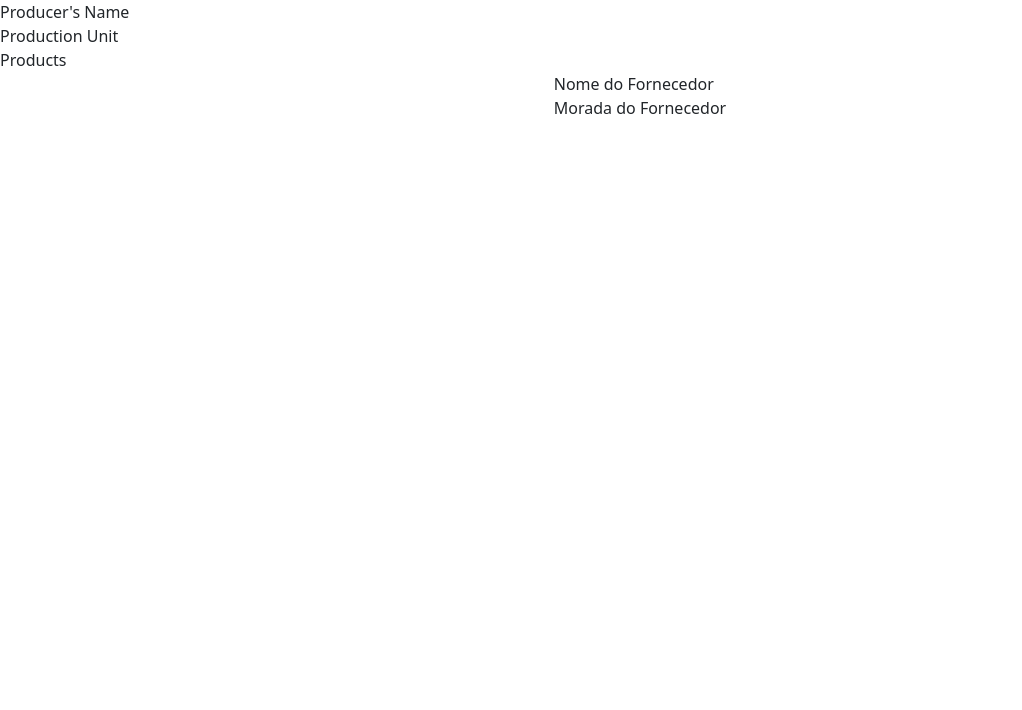
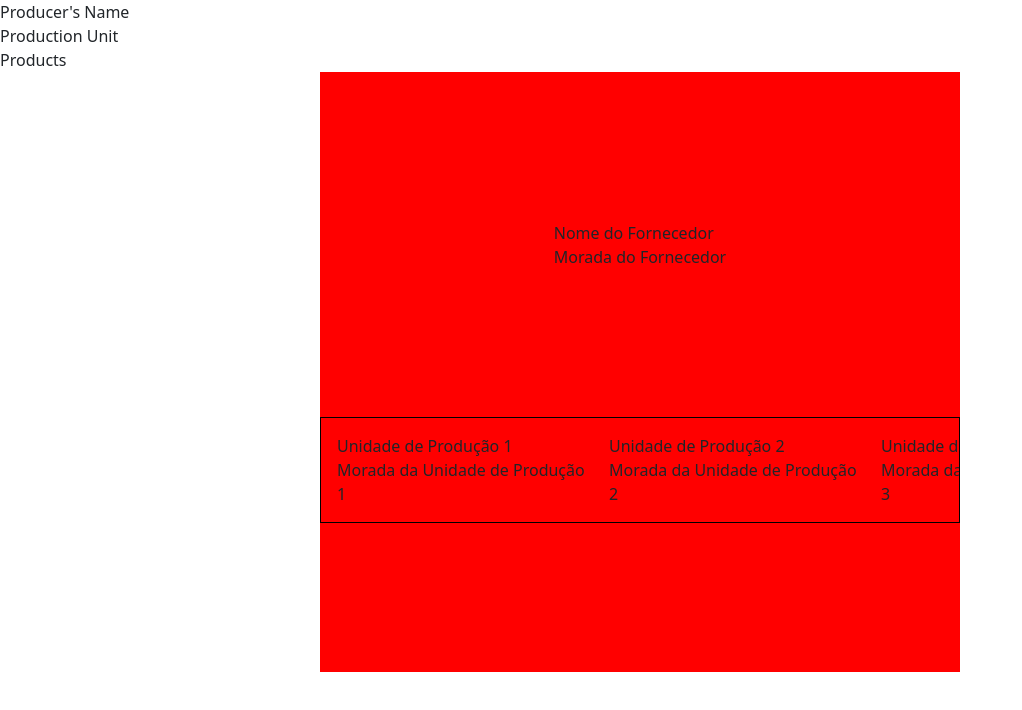
Before and after one commit to FelipeCardos/PTI, a React (Vite) app in the folder Projeto/code/client/shop-vite/: page /producer/1 in a window 1280 px wide. Shown: the top 710 px of the page, without its empty margins (0-1022 px from the left). Built offline with nearby package versions, Linux system fonts and the light colour scheme.

Commit message:
Mais um avanço na página de Producer - se tiverem dúvidas eu mando foto do rascunho

```diff
--- a/Projeto/code/client/shop-vite/src/components/Producer/Producer.css
+++ b/Projeto/code/client/shop-vite/src/components/Producer/Producer.css
@@ -2,8 +2,24 @@
   display: flex;
   flex-direction: column;
   align-items: center;
-  justify-content: center;
+  justify-content: space-evenly;
+  width: 50vw;
+  height: 75vh;
+  background-color: red;
+  margin: auto;
+}
+
+.productionUnitList {
+  display: flex;
+  border: 1px solid black;
+  padding: 1em;
+  gap: 1em;
+  overflow-x: auto;
   width: 100%;
-  height: 100%;
-  padding: 0 1rem;
+  scroll-snap-type: x mandatory;
+  scroll-behavior: smooth;
 }
+
+.productionUnit {
+  min-width: 20vw;
+}
--- a/Projeto/code/client/shop-vite/src/components/Producer/Producer.jsx
+++ b/Projeto/code/client/shop-vite/src/components/Producer/Producer.jsx
@@ -1,12 +1,35 @@
 import React from "react";
 import "./Producer.css";
 import ProducerInfo from "./ProducerInfo";
+import ProductionUnit from "./ProductionUnit";
 
 export default function Producer(props) {
   {
     /* query à base de dados para obter os dados do fornecedor
     nomeadamente obtenho o nome, as unidades de producao e os produtos por ele vendidos tenha em stock ou não */
   }
+  const productionUnits = [
+    {
+      name: "Unidade de Produção 1",
+      location: "Morada da Unidade de Produção 1",
+    },
+    {
+      name: "Unidade de Produção 2",
+      location: "Morada da Unidade de Produção 2",
+    },
+    {
+      name: "Unidade de Produção 3",
+      location: "Morada da Unidade de Produção 3",
+    },
+    {
+      name: "Unidade de Produção 4",
+      location: "Morada da Unidade de Produção 4",
+    },
+    {
+      name: "Unidade de Produção 5",
+      location: "Morada da Unidade de Produção 5",
+    },
+  ];
 
   return (
     <div className='producer'>
@@ -14,6 +37,14 @@ export default function Producer(props) {
         producerName={"Nome do Fornecedor"}
         producerLocation={"Morada do Fornecedor"}
       ></ProducerInfo>
+      <div className='productionUnitList'>
+        {productionUnits.map((productionUnit) => (
+          <ProductionUnit
+            productionUnitName={productionUnit.name}
+            productionUnitLocation={productionUnit.location}
+          />
+        ))}
+      </div>
     </div>
   );
 }
--- a/Projeto/code/client/shop-vite/src/components/Producer/ProducerInfo.jsx
+++ b/Projeto/code/client/shop-vite/src/components/Producer/ProducerInfo.jsx
@@ -1,3 +1,5 @@
+import React from "react";
+
 export default function ProducerInfo(props) {
   return (
     <div>
--- /dev/null
+++ b/Projeto/code/client/shop-vite/src/components/Producer/ProductionUnit.jsx
@@ -0,0 +1,8 @@
+export default function ProductionUnit(props) {
+  return (
+    <div className='productionUnit'>
+      <div>{props.productionUnitName}</div>
+      <div>{props.productionUnitLocation}</div>
+    </div>
+  );
+}
```
